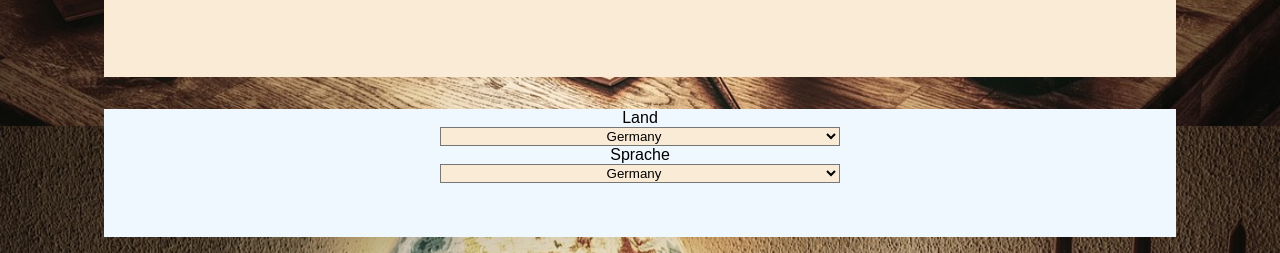
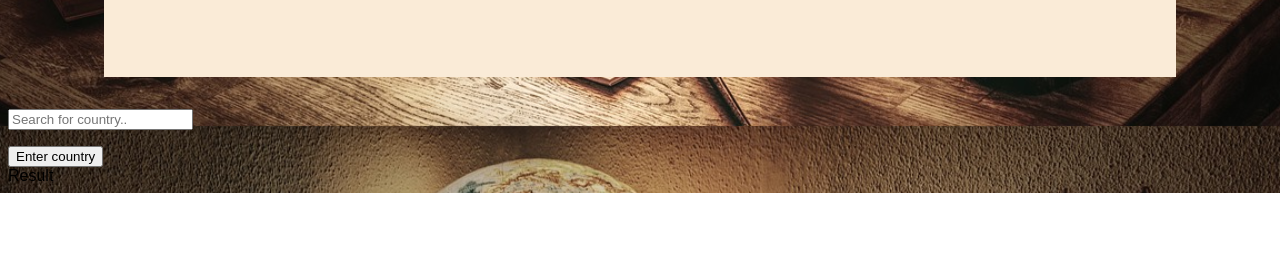
Before and after one commit to Talapikola/webprog23_portfolio, a plain HTML site: page index.html in a window 1280 px wide. Shown: the part 674-927 px from the top of the page. After the commit the page ends 867 px from the top, so only its background shows below. Drawn offline with Linux system fonts and the light colour scheme.

Commit message:
06.11
changes made on 06.11

```diff
--- a/index.html
+++ b/index.html
@@ -5,6 +5,7 @@
     <meta name="viewport, content="width=device-width, initial-scale="1.0">
     <title>webprog23</title>
     <link rel="stylesheet" href="style.css">
+    <script src="webprog.js" async></script>
 </head>
 <body>
     <nav id="top-right">
@@ -17,25 +18,19 @@
 
     <h1>Language Navigator</h1>
 
-    <div class="drop">
-        <label for="myDropdown">Land</label>
-        <select id="myDropdown">
-            <option value="Germany">Germany</option>
-            <option value="UK">UK</option>
-            <option value="France">France</option>
-            <option value="Banana">US</option>
-        </select>
+   <div>
+    <input type="text" id="myInput" onkeyup="displayResult()" placeholder="Search for country..">
+    <ul id="myUL"> </ul>
+    <button onclick="displayResult()">Enter country</button>
+   </div>
 
-        <label for="myDropdown">Sprache</label>
-        <select id="myDropdown">
-            <option value="Germany">Germany</option>
-            <option value="UK">UK</option>
-            <option value="France">France</option>
-            <option value="Banana">US</option>
-        </select>
-    </div>
+   <div id="result">Result</div>
+
+
+
 
     <div class="textarea"></Textarea></div>
+    <script src="webprog.js" async></script>
 
 
 </body>
--- /dev/null
+++ b/webprog.js
@@ -0,0 +1,28 @@
+
+
+function displayResult(data) {
+
+    var name = data.name;
+    const resultElement = document.getElementById('result');
+    resultElement.textContent = `Name: ${data.name}, Age: ${data.age}`;
+//}
+
+// Replace with the URL of the API endpoint
+const apiUrl = 'https://restcountries.com/v3.1/all';
+
+fetch(apiUrl)
+  .then(response => {
+    if (!response.ok) {
+      throw new Error(`HTTP error! Status: ${response.status}`);
+    }
+    return response.json(); // Parse the JSON response
+  })
+  .then(data => {
+    // `data` is a JavaScript object representing the parsed JSON
+    // Update the content of the HTML element
+    resultElement.textContent = `Name: ${data.name}, Age: ${data.age}`;
+  })
+  .catch(error => {
+    console.error('Error:', error);
+  });
+}
```
